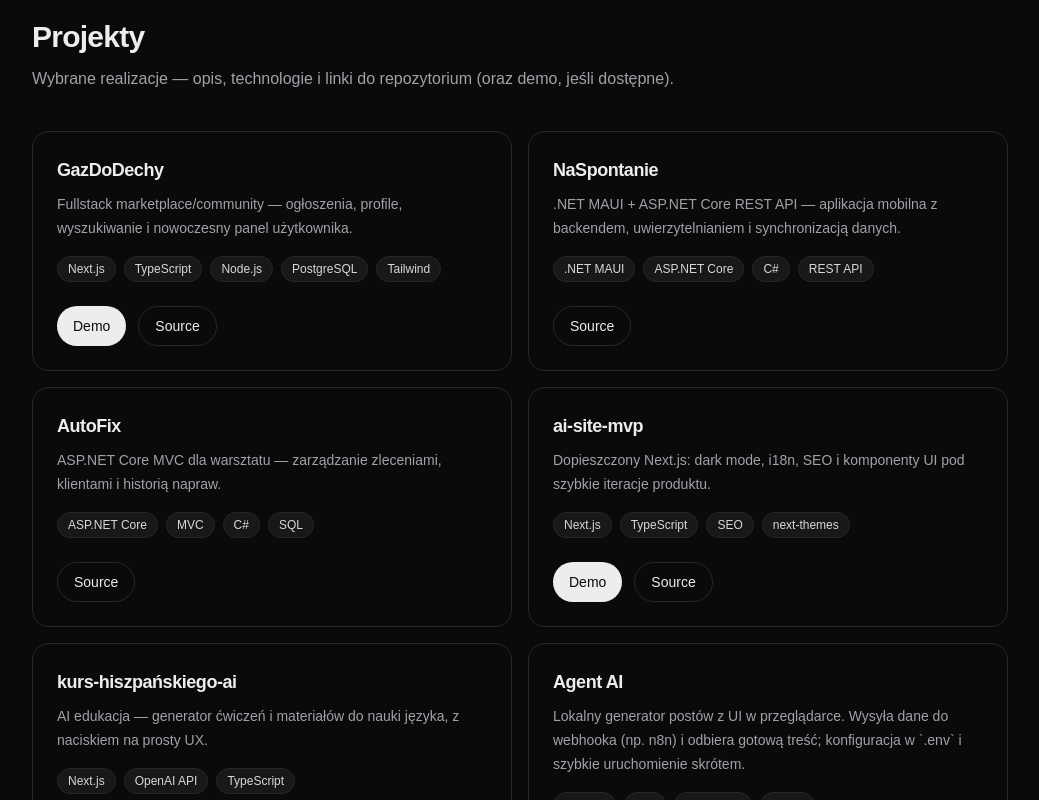
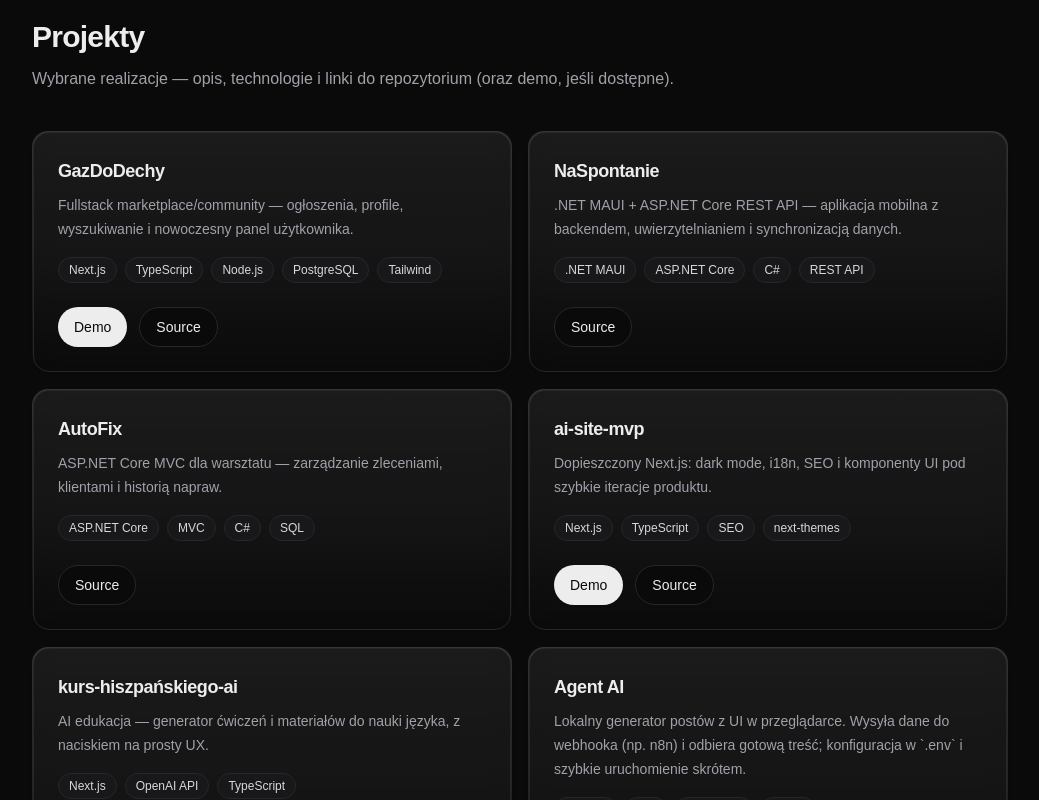
Before and after one commit to rafaraf75/portfolio-rafal, a Next.js app: page / in a window 1280 px wide. Shown: the part 1400-2200 px from the top of the page, without its empty margins (120-1159 px from the left). Built offline with nearby package versions, Linux system fonts and the light colour scheme; no server answers.

Commit message:
Add gradient borders to project cards

```diff
--- a/src/components/sections/projects.tsx
+++ b/src/components/sections/projects.tsx
@@ -4,8 +4,8 @@ import * as React from "react";
 import { projects } from "@/content/projects";
 import { texts } from "@/content/texts";
 import { useLanguage } from "@/components/language-provider";
-import { Card } from "@/components/ui/card";
 import { Badge } from "@/components/ui/badge";
+import { GradientCard } from "@/components/ui/gradient-card";
 import { SectionShell } from "@/components/sections/section-shell";
 
 export function ProjectsSection() {
@@ -31,7 +31,10 @@ export function ProjectsSection() {
                   ? project.descriptionES
                   : project.descriptionEN;
             return (
-              <Card key={project.title} className="flex flex-col p-6">
+              <GradientCard
+                key={project.title}
+                innerClassName="flex flex-col p-6"
+              >
                 <div className="flex flex-col gap-2">
                   <h3 className="text-lg font-semibold tracking-tight">
                     {project.title}
@@ -67,7 +70,7 @@ export function ProjectsSection() {
                     {t.projects.source}
                   </a>
                 </div>
-              </Card>
+              </GradientCard>
             );
           })}
         </div>
```
